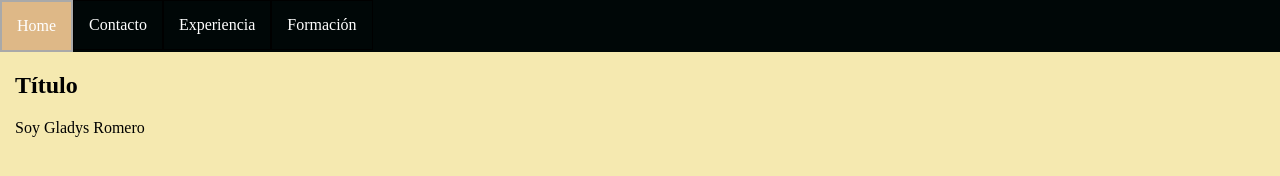
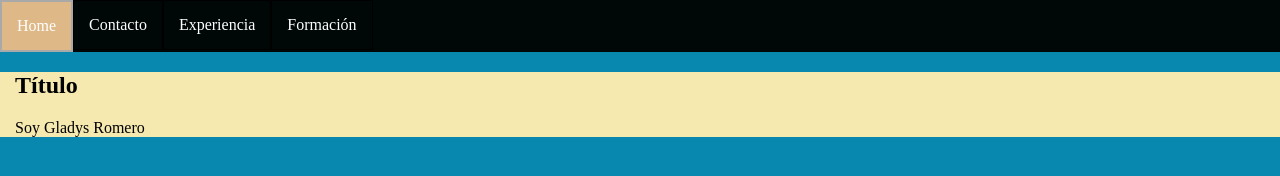
Before and after one commit to Gladys077/GladysRomerocodo.github.io, a plain HTML site: page index.html in a window 1280 px wide. Drawn offline with Linux system fonts and the light colour scheme; files that its build step writes are made by us from their sources.

Commit message:
create github page

```diff
--- a/style.css
+++ b/style.css
@@ -1,5 +1,5 @@
 body {
-    background-color: rgb(245, 233, 176);
+    background-color: rgb(8, 136, 175);
     margin: 0px;
 }
 
@@ -13,8 +13,9 @@ body {
 }
 
 .menu li {
-    float:left
+    float:left;
 }
+
 li a {
     border: 1px solid black;
     padding: 15px;
```
